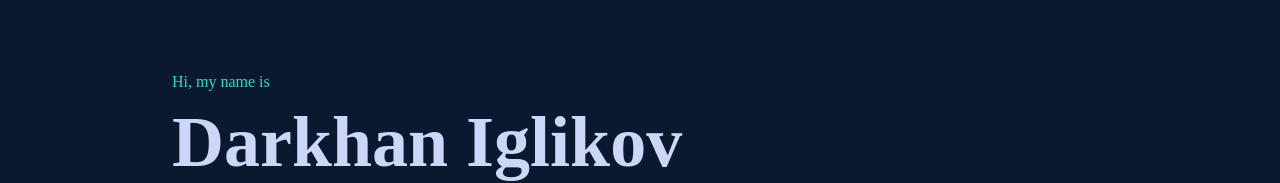
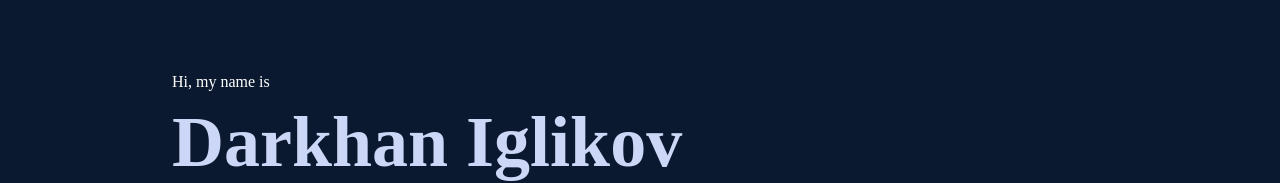
Before and after one commit to shmudivel/Portfolio, a React (Create React App) app in the folder portfolio-app/: page / in a window 1280 px wide. Shown: the part 208-391 px from the top of the page. Built offline with nearby package versions, Linux system fonts and the light colour scheme.

Commit message:
buttons links coners rounded

```diff
--- a/portfolio-app/src/components/Home.jsx
+++ b/portfolio-app/src/components/Home.jsx
@@ -14,7 +14,7 @@ const Home = () => {
     <div name="home" className="w-full pt-10 h-screen bg-[#0a192f]">
       {/* Container */}
       <div className="max-w-[1000px] mx-auto px-8 flex flex-col justify-center h-full">
-        <p className="text-[#26ddcd]">{t("Hi, my name is")}</p>
+        <p className="text-[#ffffff]">{t("Hi, my name is")}</p>
         <h1 className="text-4xl py-3 sm:text-7xl font-bold text-[#ccd6f6]">
           {t("Darkhan Iglikov")}
         </h1>
```
